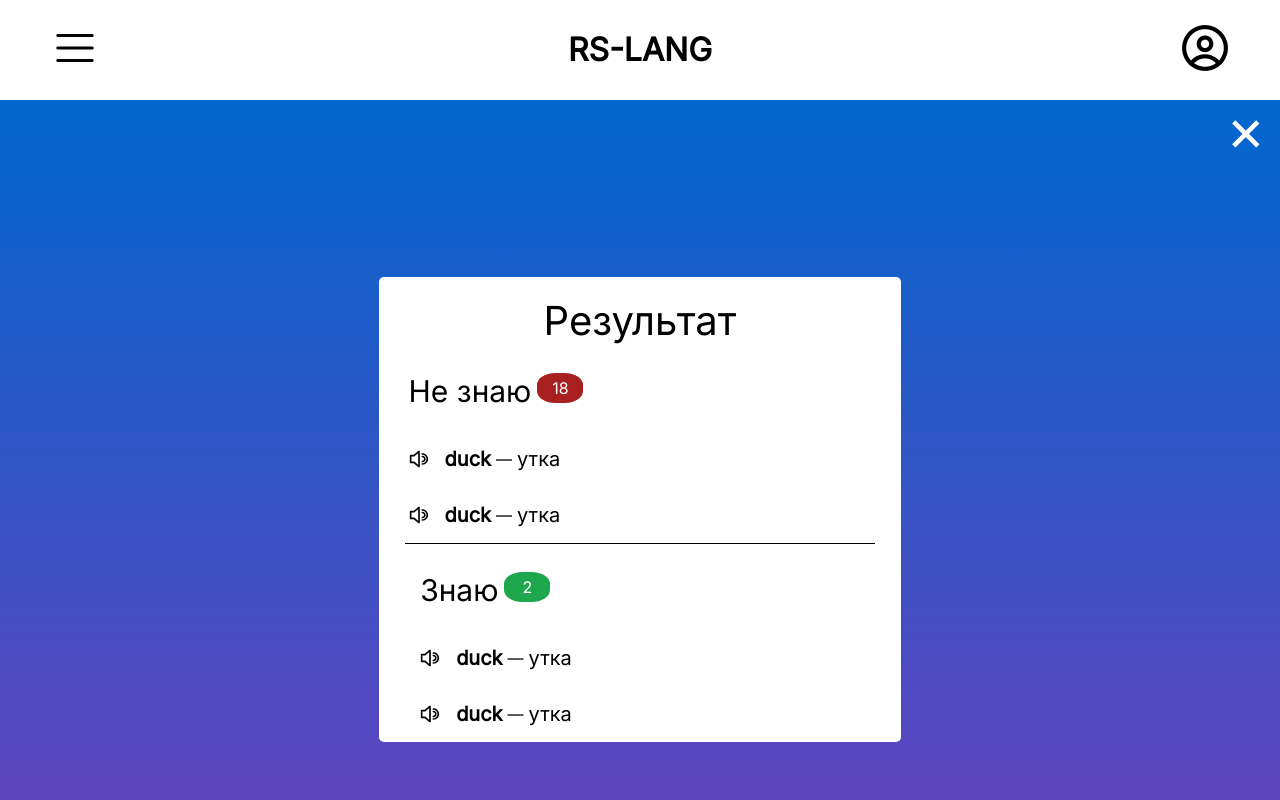
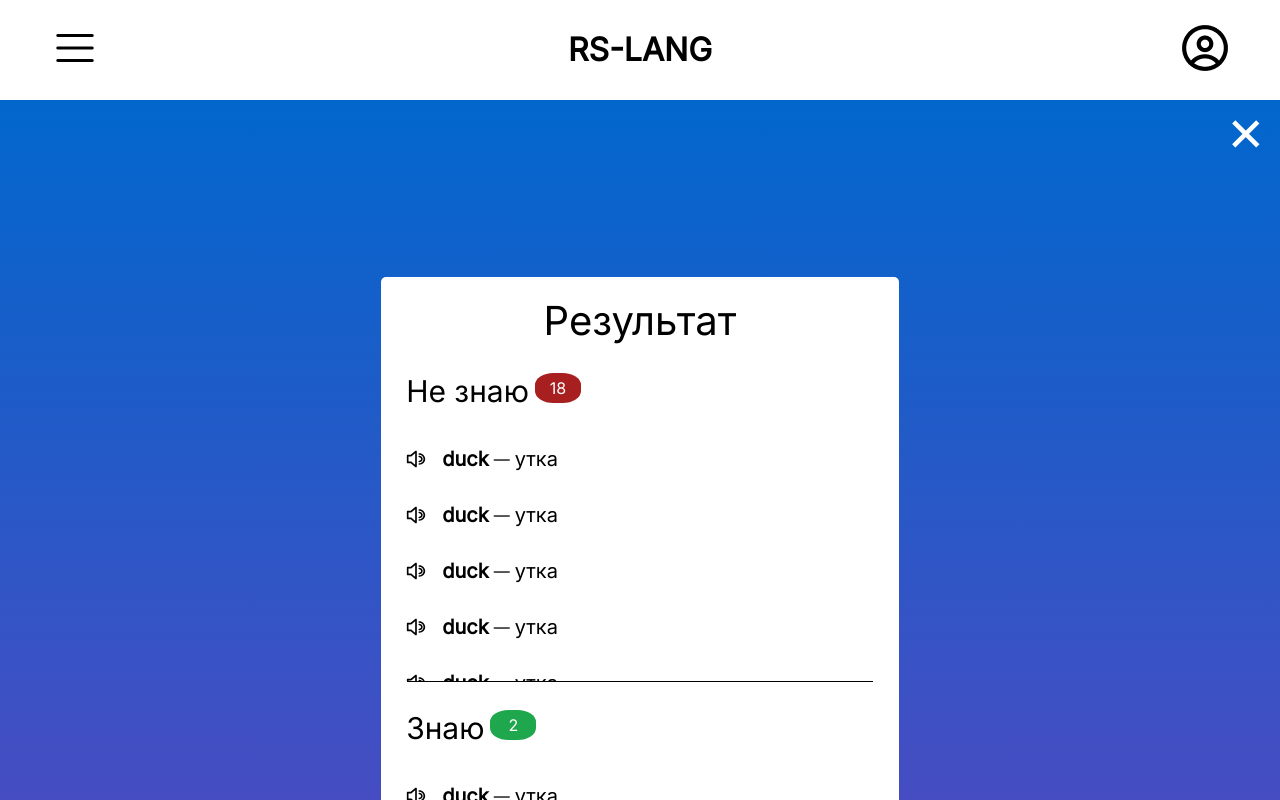
Before and after one commit to Fronikon/rs-lang, a React (Create React App) app: page /sprint in a window 1280 px wide. Shown: the top 800 px of the page. Built offline with nearby package versions, Linux system fonts and the light colour scheme.

Commit message:
feat: end up result section layout

```diff
--- a/src/components/Sprint/Sprint.module.css
+++ b/src/components/Sprint/Sprint.module.css
@@ -266,8 +266,11 @@
 }
 
 .results_wrapper {
-  margin-left: 30px;
-  margin-right: 318px;
+  margin-left: 25px;
+}
+
+.right {
+  margin-left: 25px;
 }
 
 .counter {
@@ -310,6 +313,33 @@
   cursor: pointer;
 }
 
+.words {
+  padding-right: 318px;
+  margin-right: 23px;
+  height: 250px;
+  overflow-y: scroll;
+}
+
+::-webkit-scrollbar {
+  width: 5px;
+  height: 60px;
+}
+
+/* Track */
+::-webkit-scrollbar-track {
+  background: #f1f1f1;
+}
+
+/* Handle */
+::-webkit-scrollbar-thumb {
+  background: #C5C3C3;
+}
+
+/* Handle on hover */
+::-webkit-scrollbar-thumb:hover {
+  background: #888;
+}
+
 .word {
   display: flex;
   align-items: center;
--- a/src/components/Sprint/Sprint.tsx
+++ b/src/components/Sprint/Sprint.tsx
@@ -61,8 +61,8 @@ const Sprint: React.FC = () => {
 
       <div className={cn(styles.result_game_wrapper)}>
         <h2 className={cn(styles.result)}>Результат</h2>
-        <div className={cn(styles.results_wrapper, 'wrong')}>
-          <div className={cn(styles.counter, 'dont_know')}>
+        <div className={cn(styles.results_wrapper, styles.wrong)}>
+          <div className={cn(styles.counter, styles.dont_know)}>
             <h3 className={cn(styles.counter_heading)}>Не знаю</h3>
             <div className={cn(styles.wrong_count)}>18</div>
           </div>
@@ -87,11 +87,41 @@ const Sprint: React.FC = () => {
               —
               <p className={cn(styles.rus_standart_word)}>утка</p>
             </div>
+            <div className={cn(styles.word)}>
+              <img
+                className={cn(styles.word_icon)}
+                src={Megaphone}
+                alt="megaphone"
+              />
+              <p className={cn(styles.eng_bold_word)}>duck</p>
+              —
+              <p className={cn(styles.rus_standart_word)}>утка</p>
+            </div>
+            <div className={cn(styles.word)}>
+              <img
+                className={cn(styles.word_icon)}
+                src={Megaphone}
+                alt="megaphone"
+              />
+              <p className={cn(styles.eng_bold_word)}>duck</p>
+              —
+              <p className={cn(styles.rus_standart_word)}>утка</p>
+            </div>
+            <div className={cn(styles.word)}>
+              <img
+                className={cn(styles.word_icon)}
+                src={Megaphone}
+                alt="megaphone"
+              />
+              <p className={cn(styles.eng_bold_word)}>duck</p>
+              —
+              <p className={cn(styles.rus_standart_word)}>утка</p>
+            </div>
           </div>
         </div>
         <div className={cn(styles.line)}></div>
-        <div className={cn(styles.results_wrapper, 'right')}>
-          <div className={cn(styles.counter, 'know')}>
+        <div className={cn(styles.results_wrapper, styles.right)}>
+          <div className={cn(styles.counter, styles.know)}>
             <h3 className={cn(styles.counter_heading)}>Знаю</h3>
             <div className={cn(styles.right_count)}>2</div>
           </div>
```
